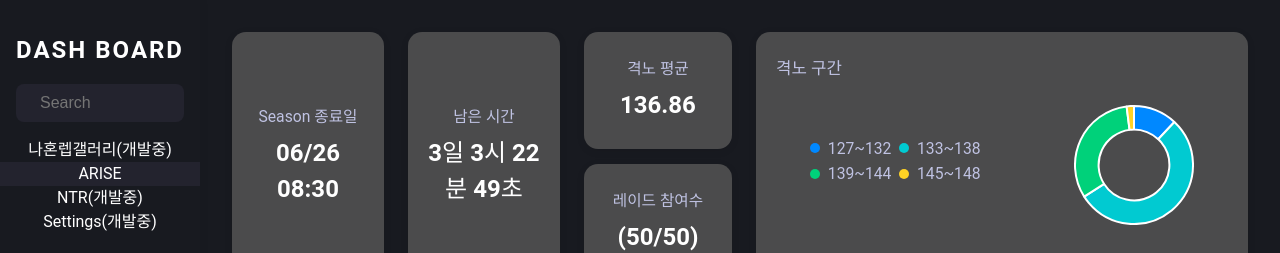
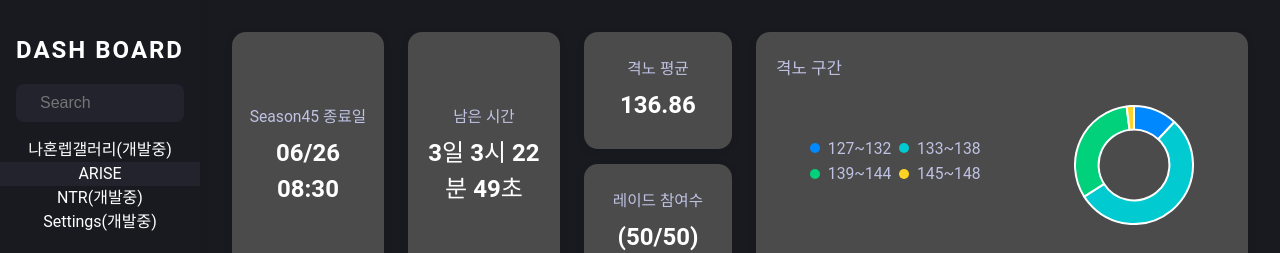
Before and after one commit to ShootDoRi/ariseDashBoard, a Vue app: page / in a window 1280 px wide. Shown: the top 253 px of the page. Built offline with nearby package versions, Linux system fonts and the light colour scheme.

Commit message:
시즌 타이틑 주차 반영

```diff
--- a/src/components/Dashboard.vue
+++ b/src/components/Dashboard.vue
@@ -1,7 +1,7 @@
 <template>
   <div class="dashboard">
     <div class="top-row">
-      <StatCard title="Season 종료일" :value="endDateForm" />
+      <StatCard title="Season45 종료일" :value="endDateForm" />
       <StatCard title="남은 시간" :value="remainingTime" />
       <!-- 모바일에서만 2개씩 한 줄에 -->
       <div class="stat-row" :class="{ mobile: isMobile }">
```
